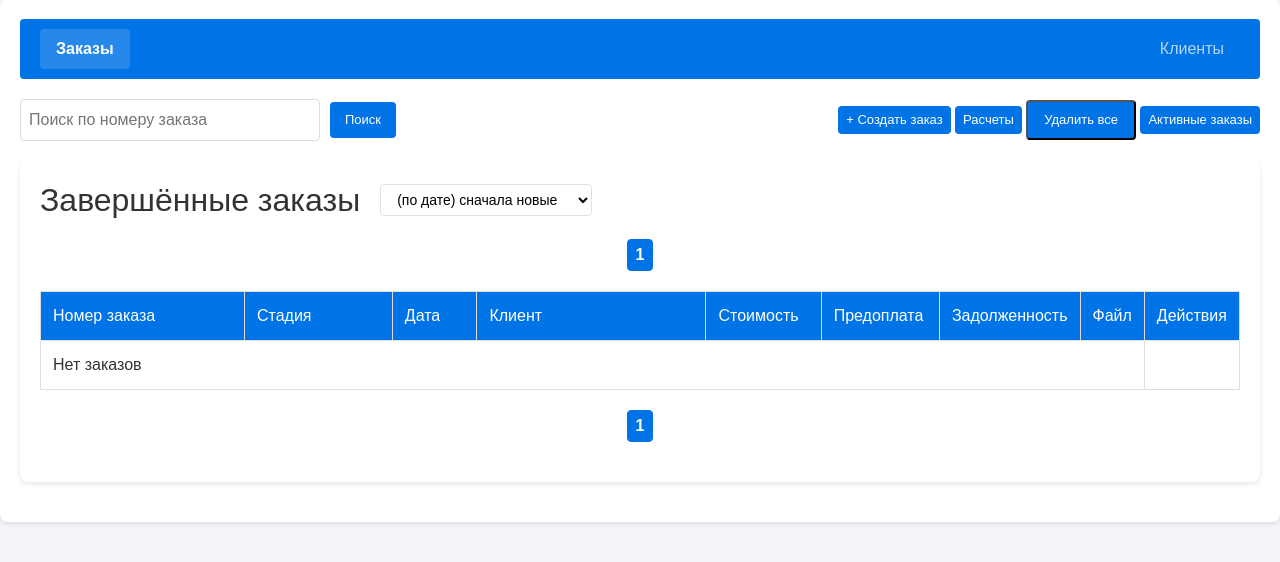
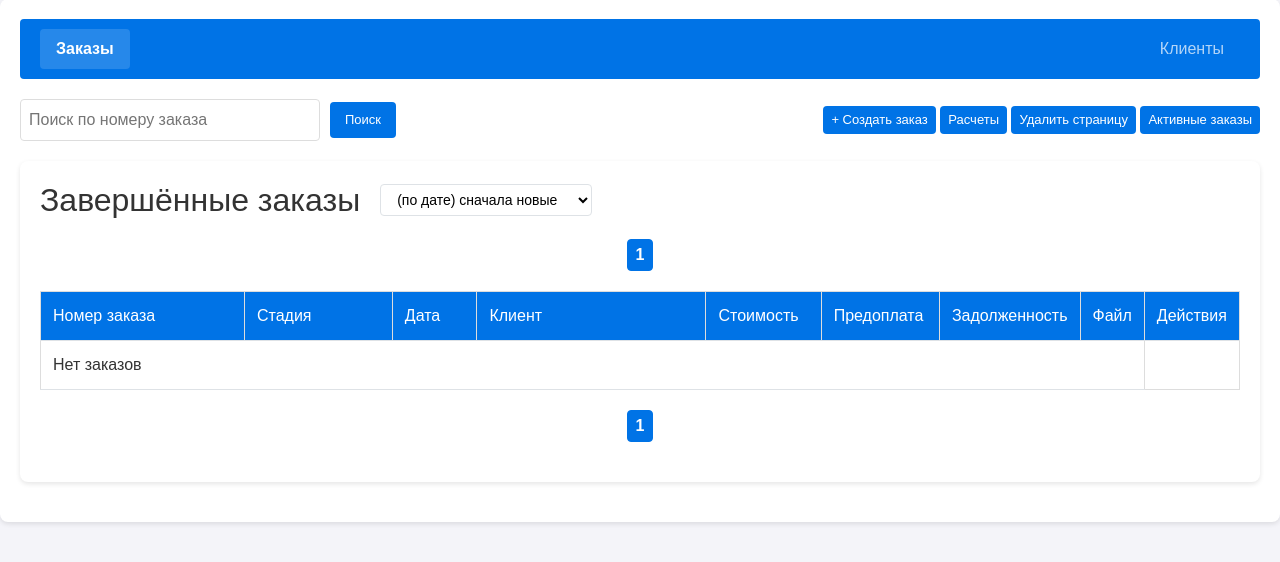
Before and after one commit to kentafar1k/okna, a Django app: page /orders/?show_completed=true&sort=uncompleted_first&year=2025&month=6 in a window 1280 px wide. Shown: the part 91-653 px from the top of the page. Run offline with Django 5.2, Linux system fonts and the light colour scheme; a user stored in the database is signed in; tables that the repository leaves empty hold one stand-in row (values such as "Sample post"); parts of the project's set-up code (start-up, migrations or seed data) failed here and were passed over.

Commit message:
удобное удаление файнали

```diff
--- a/orders/templates/orders/orders.html
+++ b/orders/templates/orders/orders.html
@@ -46,7 +46,7 @@
             <a href="{% url 'orders:create_order' %}" class="button action-button">+ Создать заказ</a>
             <a href="{% url 'orders:calculations' %}" class="button action-button calculation-button">Расчеты</a>
             {% if show_completed %}
-            <button onclick="deleteAllOrdersOnPage()" class="button action-button delete-all-button">Удалить все</button>
+            <button onclick="deleteAllOrdersOnPage()" class="button action-button delete-all-button">Удалить страницу</button>
             {% endif %}
             <a href="?show_completed={% if show_completed %}false{% else %}true{% endif %}{% if search_query %}&search={{ search_query }}{% endif %}{% if current_sort %}&sort={{ current_sort }}{% endif %}{% if selected_year %}&year={{ selected_year }}{% endif %}{% if selected_month %}&month={{ selected_month }}{% endif %}"
                class="button action-button order-filter-button">
@@ -912,31 +912,22 @@
         background-color: #0073e6;
         color: white;
         text-decoration: none;
-        padding: 8px 16px;
+        padding: 4px 8px;
         border-radius: 4px;
-        transition: background-color 0.3s;
+        border: none;
+        cursor: pointer;
+        font-size: 13px;
+        display: inline-flex;
+        align-items: center;
+        justify-content: center;
+        min-width: 80px;
+        max-width: 65%;
     }
 
     .delete-all-button:hover {
         background-color: #005bb5;
         color: white;
         text-decoration: none;
-    }
-
-    @media (max-width: 768px) {
-        .create-order {
-            display: flex;
-            flex-wrap: wrap;
-            gap: 10px;
-            justify-content: center;
-        }
-
-        .create-order .action-button {
-            flex: 0 1 auto;
-            min-width: fit-content;
-            white-space: nowrap;
-            text-align: center;
-        }
     }
 </style>
 
```
Also changed, not shown: 1 other file.
